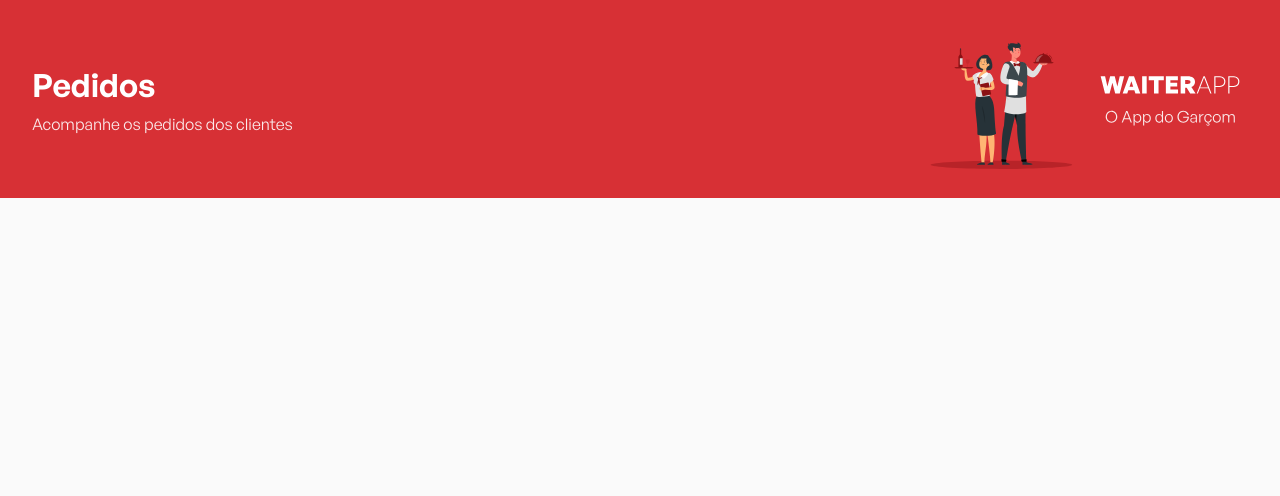
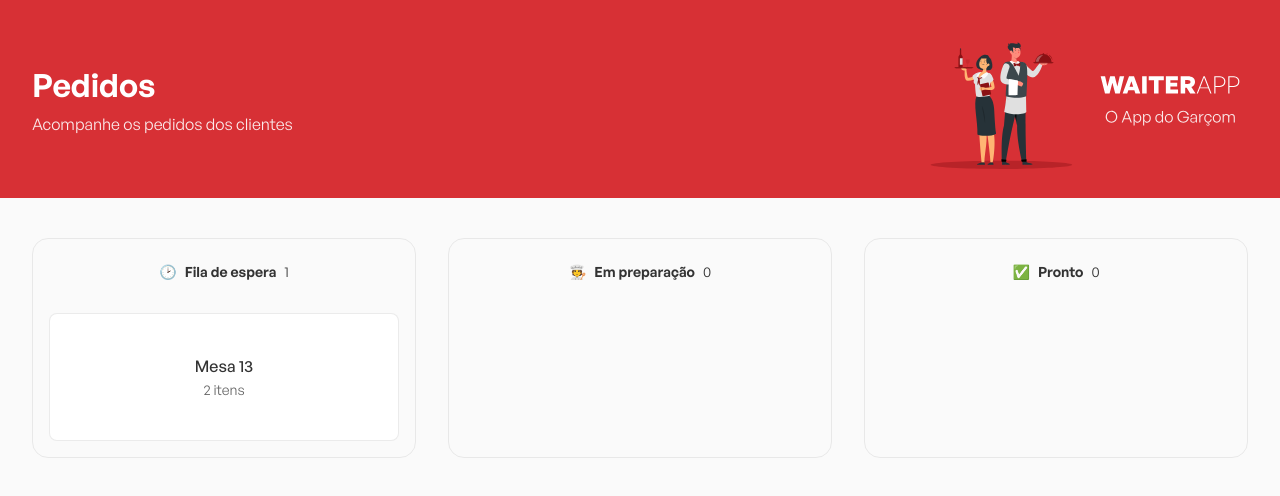
Before and after one commit to yangvaz/frontend-waiterapp, a React (Vite) app: page / in a window 1280 px wide. Shown: the top 496 px of the page. Built offline with nearby package versions, Linux system fonts and the light colour scheme.

Commit message:
feat: creating Order types and mapping it on Orders Board

```diff
--- a/src/App.tsx
+++ b/src/App.tsx
@@ -1,12 +1,14 @@
 import { GlobalStyles } from './styles/GlobalStyles';
 
 import { Header } from './components/Header';
+import { Orders } from './components/Orders';
 
 export function App() {
   return (
     <>
       <GlobalStyles />
       <Header />
+      <Orders />
     </>
   )
 }
--- a/src/components/Header/index.tsx
+++ b/src/components/Header/index.tsx
@@ -10,7 +10,6 @@
           <h1>Pedidos</h1>
           <h2>Acompanhe os pedidos dos clientes</h2>
         </div>
-
         <img src={logo} alt="WAITERAPP" />
       </Content>
     </Container>
--- /dev/null
+++ b/src/components/Orders/index.tsx
@@ -0,0 +1,55 @@
+import type { Order } from "../../types/Order";
+import { OrdersBoard } from "../OrdersBoard";
+import { Container } from "./styles";
+
+const orders: Order[] = [
+  {
+		"_id": "6918d851c56654dd10c2d3b3",
+		"table": "13",
+		"status": "WAITING",
+		"products": [
+			{
+				"product": {
+					"name": "Pizza quatro queijos",
+					"imagePath": "1763231410507--quatro-queijos.png",
+					"price": 40,
+				},
+				"quantity": 2,
+				"_id": "6918d851c56654dd10c2d3b4"
+			},
+			{
+				"product": {
+					"name": "Coca cola",
+					"imagePath": "1763232115531--coca-cola.png",
+					"price": 6,
+				},
+				"quantity": 1,
+				"_id": "6918d851c56654dd10c2d3b5"
+			}
+		]
+	}
+];
+
+export function Orders() {
+  return(
+    <Container>
+
+      <OrdersBoard
+        icon="🕑"
+        title="Fila de espera"
+        orders={orders}
+      />
+      <OrdersBoard
+        icon="🧑‍🍳"
+        title="Em preparação"
+        orders={[]}
+      />
+      <OrdersBoard
+        icon="✅"
+        title="Pronto"
+        orders={[]}
+      />
+
+    </Container>
+  )
+}
--- /dev/null
+++ b/src/components/Orders/styles.ts
@@ -0,0 +1,9 @@
+import styled from 'styled-components';
+
+export const Container = styled.div`
+  width: 100%;
+  max-width: 1216px;
+  margin: 40px auto;
+  display: flex;
+  gap: 32px;
+`;
--- /dev/null
+++ b/src/components/OrdersBoard/index.tsx
@@ -0,0 +1,30 @@
+import type { Order } from "../../types/Order";
+import { Board, OrdersContainer } from "./styles";
+
+interface OrdersBoardProps {
+  icon: string;
+  title: string;
+  orders: Order[];
+}
+
+export function OrdersBoard({icon, title, orders}: OrdersBoardProps) {
+  return(
+    <Board>
+      <header>
+        <span>{icon}</span>
+        <strong>{title}</strong>
+        <span>{orders.length}</span>
+      </header>
+      {orders.length > 0 && (
+        <OrdersContainer>
+        {orders.map((order) => (
+          <button type="button" key={order._id}>
+            <strong>Mesa {order.table}</strong>
+            <span>{order.products.length} itens</span>
+          </button>
+        ))}
+      </OrdersContainer>
+      )}
+    </Board>
+  )
+}
--- /dev/null
+++ b/src/components/OrdersBoard/styles.ts
@@ -0,0 +1,52 @@
+import styled from "styled-components";
+
+
+export const Board = styled.div`
+  padding: 16px;
+  border: 1px solid rgba(204, 204, 204, 0.4);
+  border-radius: 16px;
+  display: flex;
+  flex-direction: column;
+  align-items: center;
+  flex: 1;
+
+  header {
+    padding: 8px;
+    font-size: 14px;
+    display: flex;
+    align-items: center;
+    gap: 8px;
+  }
+`;
+
+export const OrdersContainer = styled.div`
+  display: flex;
+  flex-direction: column;
+  width: 100%;
+  margin-top: 24px;
+
+  button {
+    background-color: #FFF;
+    border: 1px solid rgba(204, 204, 204, 0.4);
+    height: 128px;
+    border-radius: 8px;
+    display: flex;
+    flex-direction: column;
+    justify-content: center;
+    align-items: center;
+    gap: 4px;
+
+    strong {
+      font-weight: 500;
+    }
+
+    span {
+      font-size: 14px;
+      color: #666;
+    }
+
+    & + button {
+      margin-top: 24px;
+    }
+  }
+`;
--- /dev/null
+++ b/src/types/Order.ts
@@ -0,0 +1,14 @@
+export interface Order {
+  _id: string;
+  table: string;
+  status: string;
+  products: {
+    _id: string;
+    quantity: number;
+    product: {
+      name: string;
+      imagePath: string;
+      price: number;
+    };
+  }[];
+}
```
